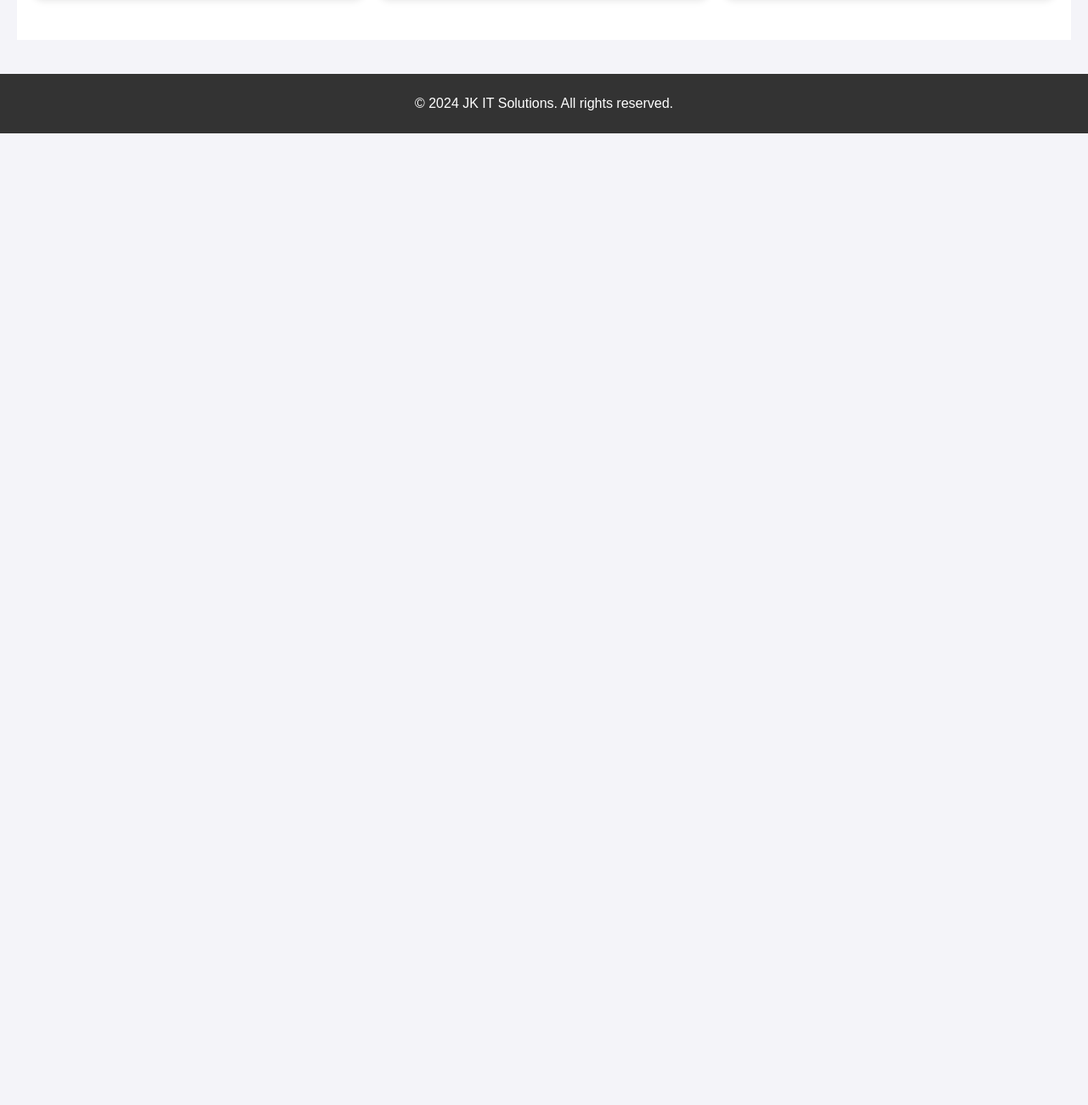
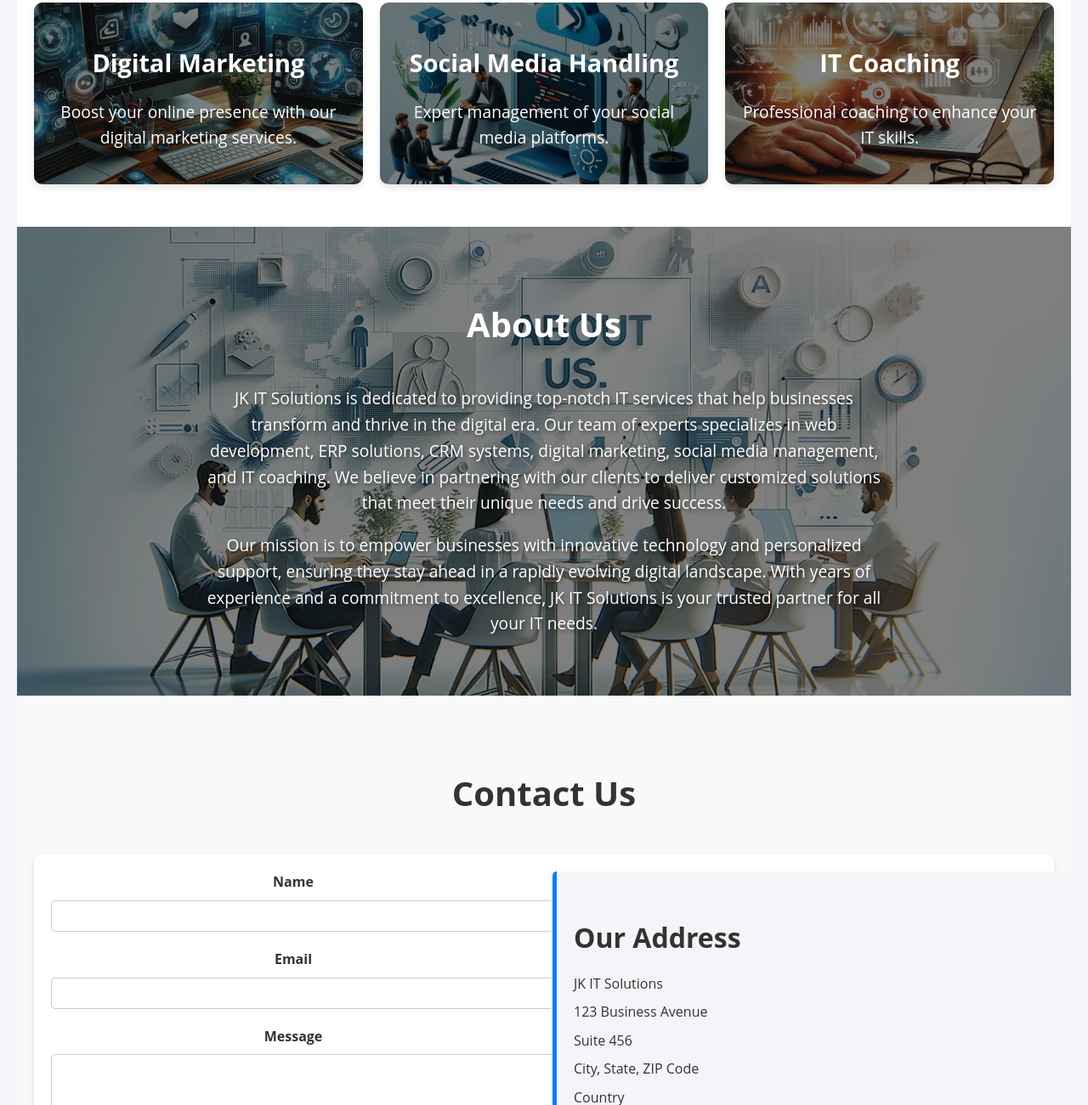
Before and after one commit to harshad3099/JK-IT-SOLUTIONS, a plain HTML site: page Index.html in a window 1280 px wide. Shown: the part 1499-2800 px from the top of the page at 85% size. Before the commit the page ends 1656 px from the top, so only its background shows below. Drawn offline with Linux system fonts and the light colour scheme.

Commit message:
Resolved merge conflicts

```diff
--- a/Index.html
+++ b/Index.html
@@ -11,13 +11,12 @@
         <h1>JK IT Solutions</h1>
     </header>
 
-    <nav>
+    <nav id="navbar">
         <ul>
             <li><a href="#home">Home</a></li>
             <li><a href="#services">Services</a></li>
             <li><a href="#about">About</a></li>
             <li><a href="#contact">Contact</a></li>
-            <li><a href="#contact">Blogs</a></li>
         </ul>
     </nav>
 
@@ -57,10 +56,61 @@
                 </div>
             </div>
         </section>
+
+        <section class="about" id="about">
+            <h2>About Us</h2>
+            <div class="about-content">
+                <p>JK IT Solutions is dedicated to providing top-notch IT services that help businesses transform and thrive in the digital era. Our team of experts specializes in web development, ERP solutions, CRM systems, digital marketing, social media management, and IT coaching. We believe in partnering with our clients to deliver customized solutions that meet their unique needs and drive success.</p>
+                <p>Our mission is to empower businesses with innovative technology and personalized support, ensuring they stay ahead in a rapidly evolving digital landscape. With years of experience and a commitment to excellence, JK IT Solutions is your trusted partner for all your IT needs.</p>
+            </div>
+        </section>
+
+        <section class="contact" id="contact">
+            <h2>Contact Us</h2>
+            <div class="contact-content">
+                <form>
+                    <label for="name">Name</label>
+                    <input type="text" id="name" name="name" required>
+
+                    <label for="email">Email</label>
+                    <input type="email" id="email" name="email" required>
+
+                    <label for="message">Message</label>
+                    <textarea id="message" name="message" rows="4" required></textarea>
+
+                    <button type="submit">Send Message</button>
+                </form>
+                <div class="address">
+                    <h3>Our Address</h3>
+                    <p>JK IT Solutions</p>
+                    <p>123 Business Avenue</p>
+                    <p>Suite 456</p>
+                    <p>City, State, ZIP Code</p>
+                    <p>Country</p>
+                    <p>Phone: (123) 456-7890</p>
+                    <p>Email: info@jkit.solutions</p>
+                </div>
+            </div>
+        </section>
     </main>
 
     <footer>
         <p>&copy; 2024 JK IT Solutions. All rights reserved.</p>
     </footer>
+
+    <script>
+        window.onscroll = function() {stickyNav()};
+
+        var navbar = document.getElementById("navbar");
+        var sticky = navbar.offsetTop;
+
+        function stickyNav() {
+            if (window.pageYOffset >= sticky) {
+                navbar.classList.add("sticky");
+            } else {
+                navbar.classList.remove("sticky");
+            }
+        }
+    </script>
 </body>
 </html>
--- a/IndexStyle.css
+++ b/IndexStyle.css
@@ -1,20 +1,26 @@
+/* General Styles */
 body {
     margin: 0;
-    font-family: Arial, sans-serif;
+    font-family: 'Open Sans', sans-serif;
     background-color: #f4f4f9;
+    color: #333;
+    line-height: 1.6;
 }
 
 header {
     background-color: #333;
     color: #fff;
-    padding: 1px 0;
+    padding: 20px 0;
     text-align: center;
+    box-shadow: 0 2px 4px rgba(0, 0, 0, 0.1);
 }
 
 nav {
     background-color: #444;
     color: #fff;
     padding: 10px 0;
+    width: 100%;
+    transition: top 0.3s;
 }
 
 nav ul {
@@ -33,12 +39,27 @@ nav ul li {
 nav ul li a {
     color: #fff;
     text-decoration: none;
+    font-weight: bold;
+    transition: color 0.3s;
+}
+
+nav ul li a:hover {
+    color: #ffcc00;
+}
+
+.sticky {
+    position: fixed;
+    top: 0;
+    left: 0;
+    z-index: 1000;
+    box-shadow: 0 2px 4px rgba(0, 0, 0, 0.1);
 }
 
 main {
-    padding: 20px;
+    padding: 100px 20px 20px; /* Added top padding to avoid content being hidden behind the fixed nav */
 }
 
+/* Hero Section */
 .hero {
     display: flex;
     flex-direction: column;
@@ -55,12 +76,14 @@ main {
     font-size: 3em;
     margin: 0.5em 0;
     text-shadow: 2px 2px 4px rgba(0, 0, 0, 0.5);
+    transition: font-size 0.3s;
 }
 
 .hero p {
     font-size: 1.5em;
     margin: 0.5em 0;
     text-shadow: 2px 2px 4px rgba(0, 0, 0, 0.5);
+    transition: font-size 0.3s;
 }
 
 .hero .button {
@@ -72,14 +95,16 @@ main {
     border: none;
     border-radius: 5px;
     text-decoration: none;
-    transition: background-color 0.3s;
+    transition: background-color 0.3s, transform 0.3s;
     margin-top: 1em;
 }
 
 .hero .button:hover {
     background-color: #0056b3;
+    transform: scale(1.05);
 }
 
+/* Features Section */
 .features {
     padding: 50px 20px;
     background-color: #fff;
@@ -99,6 +124,7 @@ main {
 }
 
 .feature {
+    position: relative;
     background-color: #f9f9f9;
     padding: 20px;
     border-radius: 10px;
@@ -107,24 +133,42 @@ main {
     background-size: cover;
     background-position: center;
     color: #fff;
+    overflow: hidden;
+}
+
+.feature::before {
+    content: '';
+    position: absolute;
+    top: 0;
+    left: 0;
+    width: 100%;
+    height: 100%;
+    background: rgba(0, 0, 0, 0.5); /* Dark overlay */
+    z-index: 1;
+}
+
+.feature h3, .feature p {
+    position: relative;
+    z-index: 2;
 }
 
 .feature h3 {
     font-size: 1.8em;
     margin-bottom: 0.5em;
     color: #fff;
-    text-shadow: 2px 2px 4px rgba(0, 0, 0, 0.5);
+    transition: color 0.3s;
 }
 
 .feature p {
     font-size: 1.2em;
     color: #fff;
-    text-shadow: 2px 2px 4px rgba(0, 0, 0, 0.5);
+    transition: color 0.3s;
 }
 
 .feature:hover {
     transform: translateY(-10px);
     box-shadow: 0 8px 16px rgba(0, 0, 0, 0.2);
+    background: rgba(0, 0, 0, 0.6);
 }
 
 /* Background images for each feature */
@@ -152,6 +196,115 @@ main {
     background: url('images/IT_Coaching.webp') no-repeat center center/cover;
 }
 
+/* About Us Section */
+.about {
+    padding: 50px 20px;
+    background: linear-gradient(rgba(0, 0, 0, 0.5), rgba(0, 0, 0, 0.5)), url('images/AboutUS_BG.webp') no-repeat center center/cover;
+    text-align: center;
+    color: #fff;
+}
+
+.about h2 {
+    font-size: 2.5em;
+    margin-bottom: 1em;
+}
+
+.about-content {
+    max-width: 800px;
+    margin: 0 auto;
+    font-size: 1.2em;
+    line-height: 1.6;
+}
+
+.about-content p {
+    text-shadow: 2px 2px 4px rgba(0, 0, 0, 0.5);
+}
+
+/* Contact Us Section */
+.contact {
+    padding: 50px 20px;
+    background-color: #f9f9f9;
+    text-align: center;
+}
+
+.contact h2 {
+    font-size: 2.5em;
+    margin-bottom: 1em;
+    color: #333;
+}
+
+.contact-content {
+    display: grid;
+    grid-template-columns: repeat(2, 1fr);
+    gap: 20px;
+    align-items: start;
+    background: #fff;
+    padding: 20px;
+    border-radius: 10px;
+    box-shadow: 0 4px 8px rgba(0, 0, 0, 0.1);
+}
+
+.contact form {
+    max-width: 100%;
+    width: 100%;
+}
+
+.contact form label {
+    display: block;
+    margin-bottom: 8px;
+    font-weight: bold;
+}
+
+.contact form input,
+.contact form textarea {
+    width: 100%;
+    padding: 10px;
+    margin-bottom: 20px;
+    border: 1px solid #ccc;
+    border-radius: 5px;
+    transition: border-color 0.3s;
+}
+
+.contact form input:focus,
+.contact form textarea:focus {
+    border-color: #007BFF;
+    outline: none;
+}
+
+.contact form button {
+    padding: 10px 20px;
+    background-color: #007BFF;
+    color: #fff;
+    border: none;
+    border-radius: 5px;
+    cursor: pointer;
+    transition: background-color 0.3s, transform 0.3s;
+}
+
+.contact form button:hover {
+    background-color: #0056b3;
+    transform: scale(1.05);
+}
+
+.address {
+    max-width: 100%;
+    width: 100%;
+    text-align: left;
+    padding: 20px;
+    border-left: 5px solid #007BFF;
+    background-color: #f4f4f9;
+    border-radius: 5px;
+}
+
+.address h3 {
+    font-size: 2em;
+    margin-bottom: 0.5em;
+}
+
+.address p {
+    margin: 0.5em 0;
+}
+
 .faq {
     margin-top: 20px;
 }
@@ -162,14 +315,6 @@ main {
     border-radius: 5px;
     padding: 15px;
     margin: 10px 0;
-}
-
-.contact {
-    margin-top: 20px;
-    background-color: #fff;
-    border: 1px solid #ddd;
-    border-radius: 5px;
-    padding: 15px;
 }
 
 footer {
@@ -200,8 +345,12 @@ footer {
         grid-template-columns: 1fr;
     }
 
-    .nav ul {
+    nav ul {
         flex-direction: column;
+    }
+
+    .contact-content {
+        grid-template-columns: 1fr;
     }
 }
 
@@ -214,7 +363,7 @@ footer {
         font-size: 1em;
     }
 
-    .nav ul li {
+    nav ul li {
         margin: 0 10px;
     }
 
```
Also changed, not shown: Images/AboutUS_BG.webp (added).
